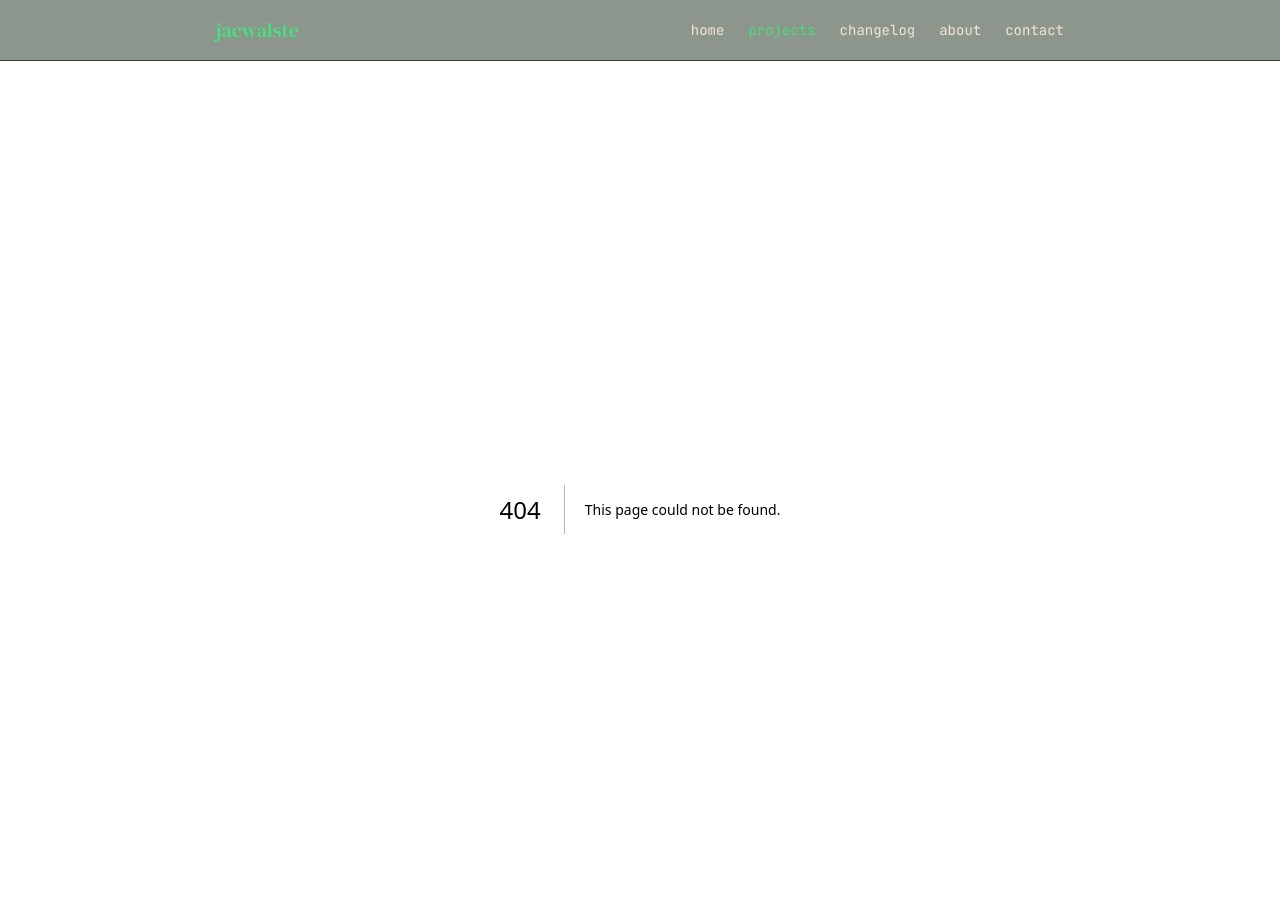
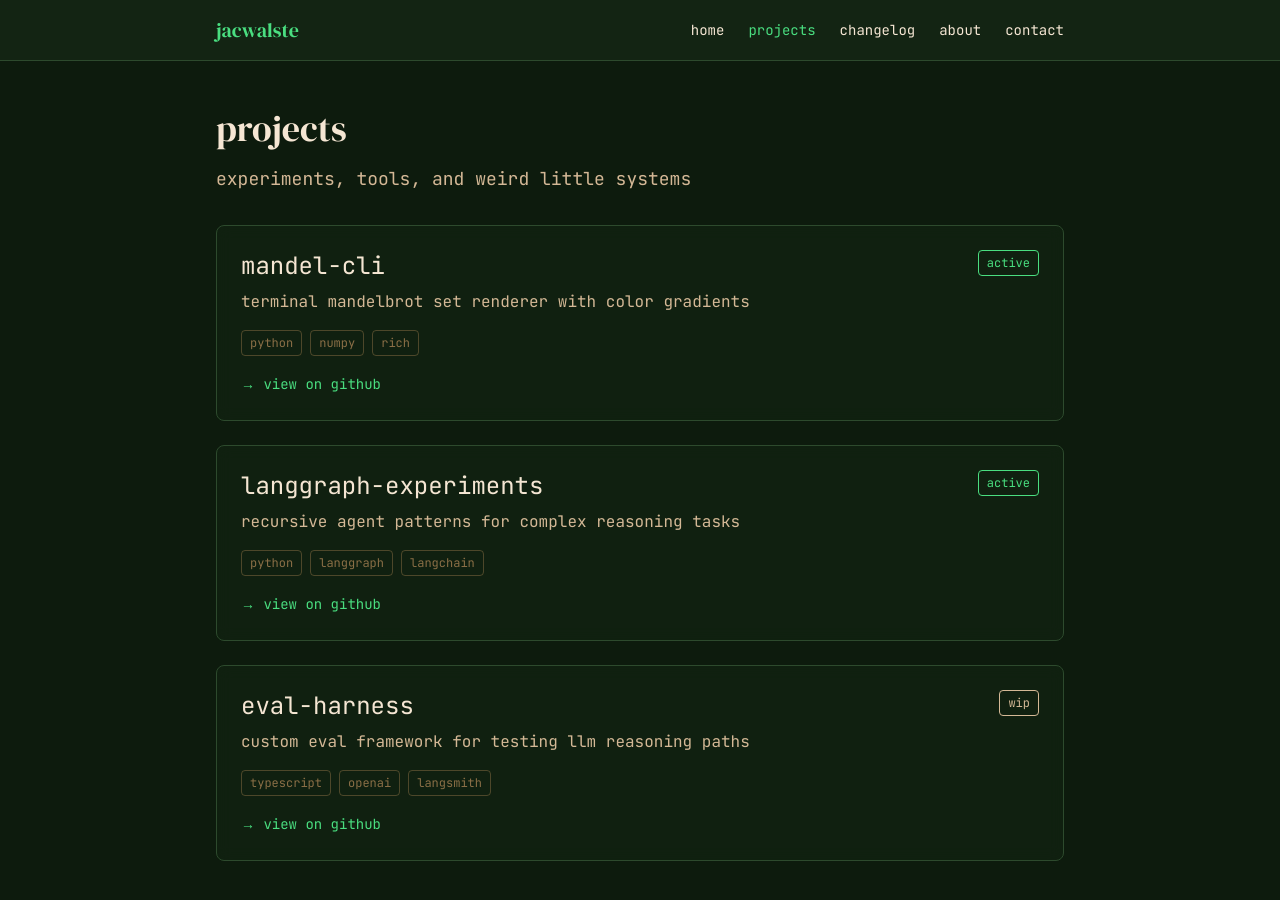
Before and after one commit to jacwalste/jacwalste.com, a Next.js app: page /projects in a window 1280 px wide. Before the commit this address had no page. Shown: the top 900 px of the page. Built offline with nearby package versions, Linux system fonts and the light colour scheme.

Commit message:
feat: create Projects page with reusable ProjectCard component displaying tech stack badges and status indicators, implementing hover effects and GitHub links for each project with terminal-styled cards

```diff
--- /dev/null
+++ b/src/app/projects/page.tsx
@@ -0,0 +1,44 @@
+import ProjectCard from "@/components/ProjectCard";
+
+const projects = [
+  {
+    title: "mandel-cli",
+    description: "terminal mandelbrot set renderer with color gradients",
+    stack: ["python", "numpy", "rich"],
+    github: "https://github.com/jacwalste/mandel-cli",
+    status: "active",
+  },
+  {
+    title: "langgraph-experiments",
+    description: "recursive agent patterns for complex reasoning tasks",
+    stack: ["python", "langgraph", "langchain"],
+    github: "https://github.com/jacwalste/langgraph-experiments",
+    status: "active",
+  },
+  {
+    title: "eval-harness",
+    description: "custom eval framework for testing llm reasoning paths",
+    stack: ["typescript", "openai", "langsmith"],
+    github: "https://github.com/jacwalste/eval-harness",
+    status: "wip",
+  },
+];
+
+export default function Projects() {
+  return (
+    <div className="space-y-8">
+      <div className="space-y-4">
+        <h1 className="font-serif text-4xl text-amber-cream">projects</h1>
+        <p className="text-lg text-amber-warm">
+          experiments, tools, and weird little systems
+        </p>
+      </div>
+
+      <div className="grid gap-6 sm:grid-cols-1">
+        {projects.map((project) => (
+          <ProjectCard key={project.title} {...project} />
+        ))}
+      </div>
+    </div>
+  );
+}
--- /dev/null
+++ b/src/components/ProjectCard.tsx
@@ -0,0 +1,59 @@
+interface ProjectCardProps {
+  title: string;
+  description: string;
+  stack: string[];
+  github: string;
+  status: "active" | "wip" | "archived";
+}
+
+export default function ProjectCard({
+  title,
+  description,
+  stack,
+  github,
+  status,
+}: ProjectCardProps) {
+  const statusColors = {
+    active: "text-terminal-green",
+    wip: "text-amber-warm",
+    archived: "text-brown-accent",
+  };
+
+  return (
+    <div className="group rounded-lg border border-forest-medium bg-forest-dark/30 p-6 backdrop-blur-sm transition-all hover:border-terminal-green/50 hover:bg-forest-dark/50">
+      <div className="space-y-4">
+        <div className="flex items-start justify-between">
+          <div className="space-y-2">
+            <h2 className="font-mono text-2xl text-amber-cream">{title}</h2>
+            <p className="text-amber-warm">{description}</p>
+          </div>
+          <span
+            className={`font-mono text-xs ${statusColors[status]} rounded border border-current px-2 py-1`}
+          >
+            {status}
+          </span>
+        </div>
+
+        <div className="flex flex-wrap gap-2">
+          {stack.map((tech) => (
+            <span
+              key={tech}
+              className="font-mono text-xs text-brown-accent rounded border border-brown-accent/50 px-2 py-1"
+            >
+              {tech}
+            </span>
+          ))}
+        </div>
+
+        <a
+          href={github}
+          target="_blank"
+          rel="noopener noreferrer"
+          className="inline-flex items-center gap-2 font-mono text-sm text-terminal-green transition-colors hover:text-amber-warm"
+        >
+          → view on github
+        </a>
+      </div>
+    </div>
+  );
+}
```
